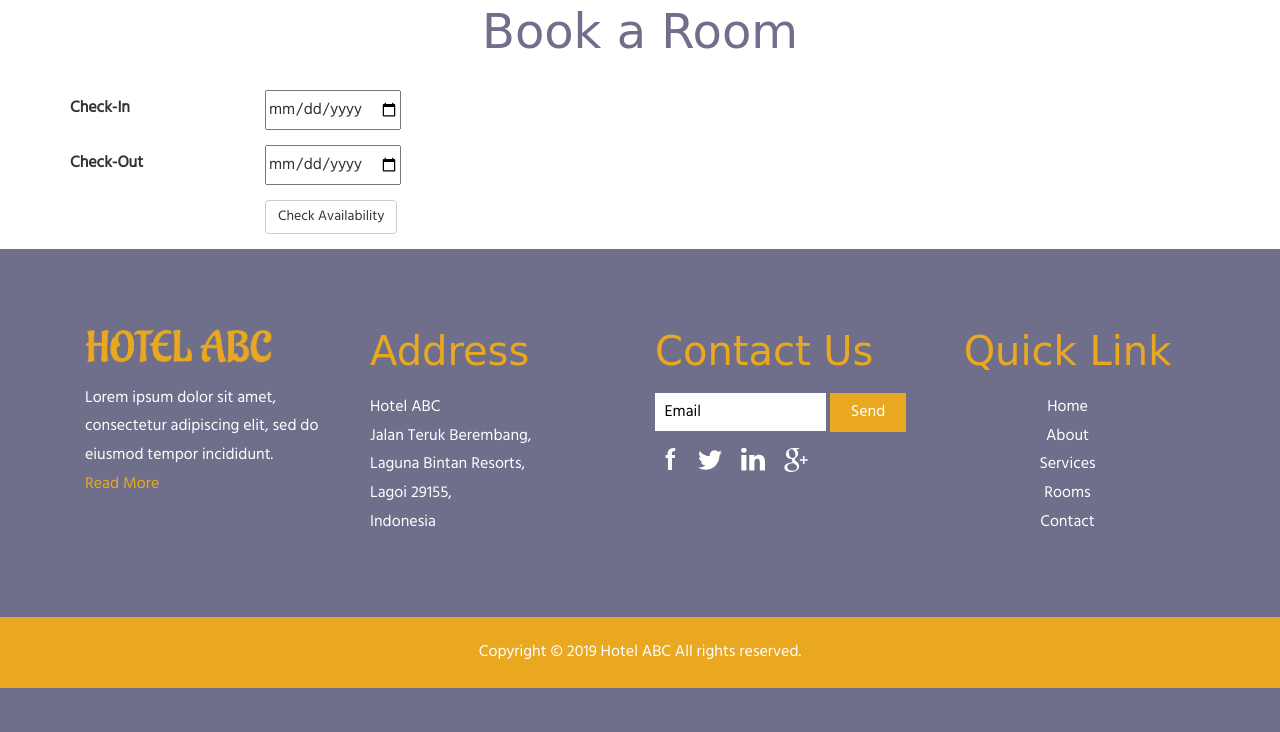
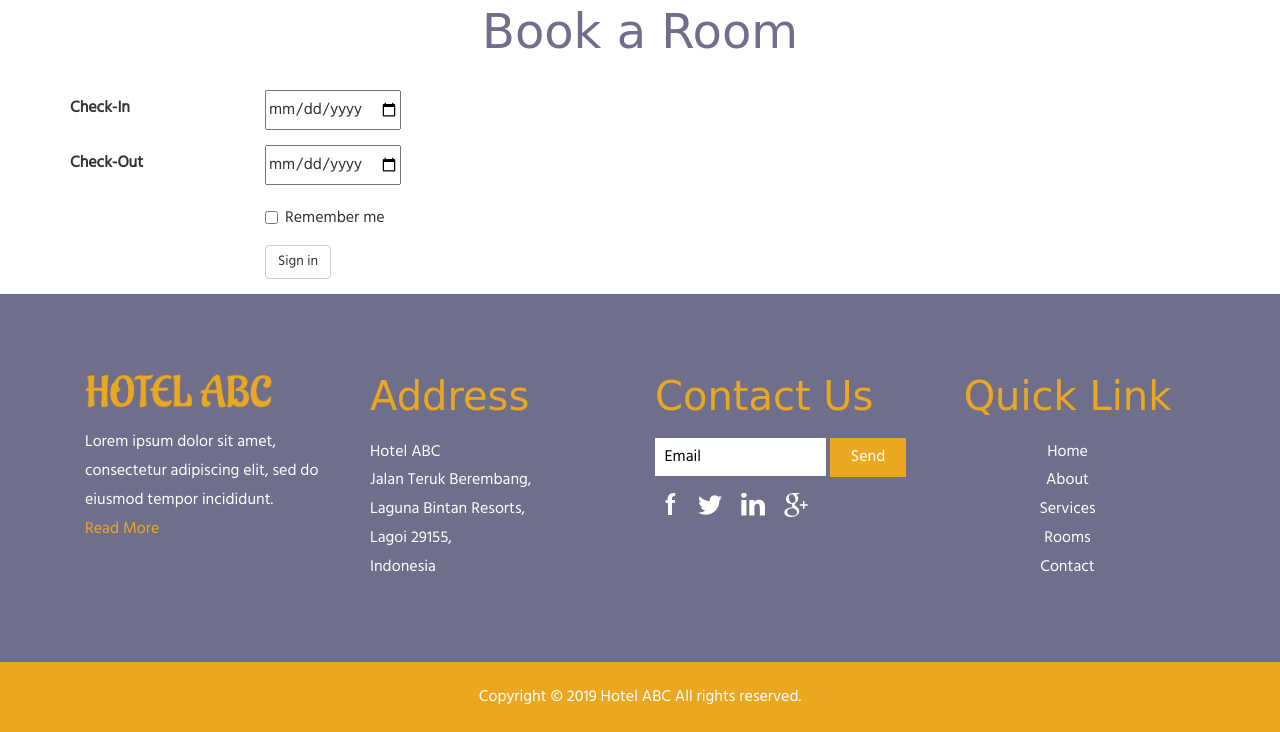
Before and after one commit to RaghuGamesHD/Hotel-ABC-Management, a PHP site: page /front/booking.php in a window 1280 px wide. Shown: the part 138-870 px from the top of the page. Before the commit the page ends 826 px from the top, so only its background shows below. Run offline with PHP 8.4, Linux system fonts and the light colour scheme; some libraries are stand-ins or nearby versions; some web fonts are replaced.

Commit message:
Revert "check availability bound to function"
This reverts commit 851e591254d7ef91ebcb1626f59f87cadef3b129.

```diff
--- a/front/booking.php
+++ b/front/booking.php
@@ -27,7 +27,16 @@
       </div>
       <div class="form-group">
         <div class="col-sm-offset-2 col-sm-10">
-          <button type = "button" class="btn btn-default" onclick = "checkAvailability()">Check Availability</button>
+          <div class="checkbox">
+            <label>
+              <input type="checkbox"> Remember me </input>
+            </label>
+          </div>
+        </div>
+      </div>
+      <div class="form-group">
+        <div class="col-sm-offset-2 col-sm-10">
+          <button type="submit" class="btn btn-default">Sign in</button>
         </div>
       </div>
     </form>
--- a/front/includes/head.php
+++ b/front/includes/head.php
@@ -23,5 +23,3 @@
 <script src="js/bootstrap.min.js"></script>
 <!-- calendar picker css -->
 <link href = "css/ui.calendars.picker.css" type = "text/css">
-<!-- page scripts -->
-<script src="js/script.js"></script>
--- a/front/js/script.js
+++ /dev/null
@@ -1,3 +0,0 @@
-function checkAvailability() {
-	alert("Your room is available haha");
-}
```
